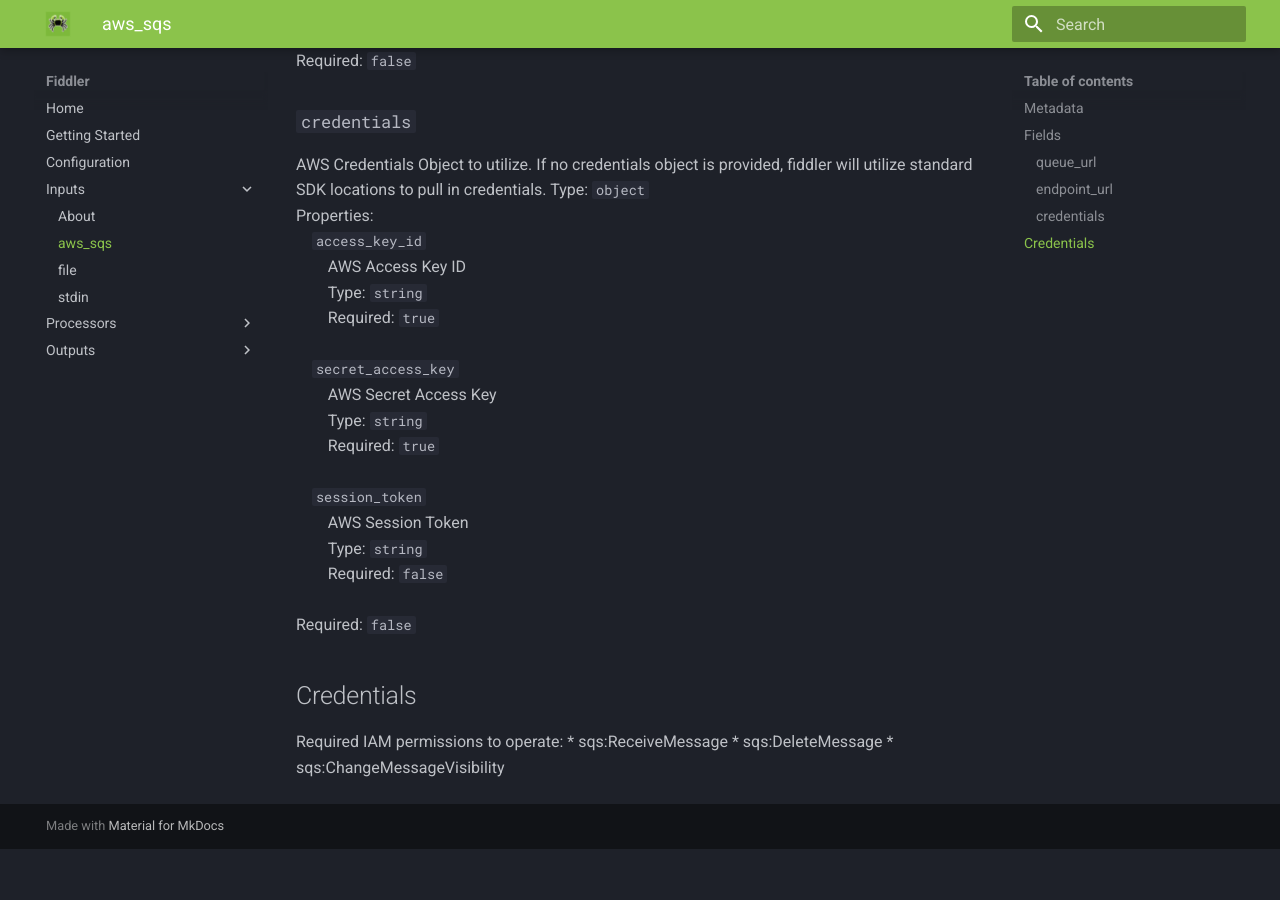
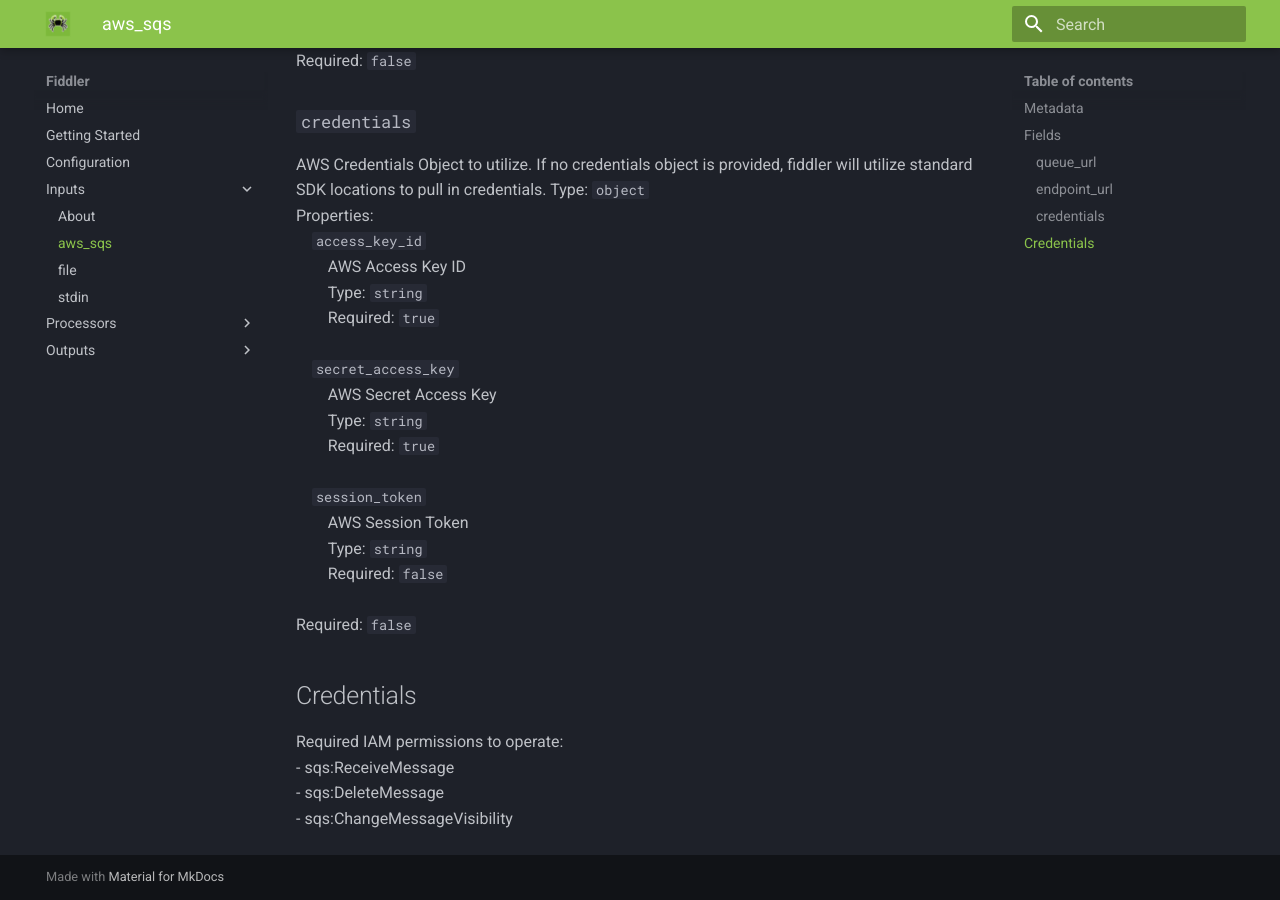
Before and after one commit to rc1405/fiddler, an MkDocs documentation site: the page built from website/docs/inputs/aws_sqs.md, in a window 1280 px wide and 900 px high, scrolled down 825 px. Built offline with MkDocs 1.6.1 and Material for MkDocs 9.7.7, drawn with Linux system fonts in a browser that asks for light colours; before the commit the page ends 1674 px from its top, so only the background shows below that.

Commit message:
corrected formatting

```diff
--- a/website/docs/inputs/aws_sqs.md
+++ b/website/docs/inputs/aws_sqs.md
@@ -51,6 +51,6 @@
 
 ## Credentials
 Required IAM permissions to operate:
-* sqs:ReceiveMessage
-* sqs:DeleteMessage
-* sqs:ChangeMessageVisibility
+- sqs:ReceiveMessage
+- sqs:DeleteMessage
+- sqs:ChangeMessageVisibility
```
Also changed, not shown: website/docs/outputs/aws_sqs.md (+1 -1 lines).
